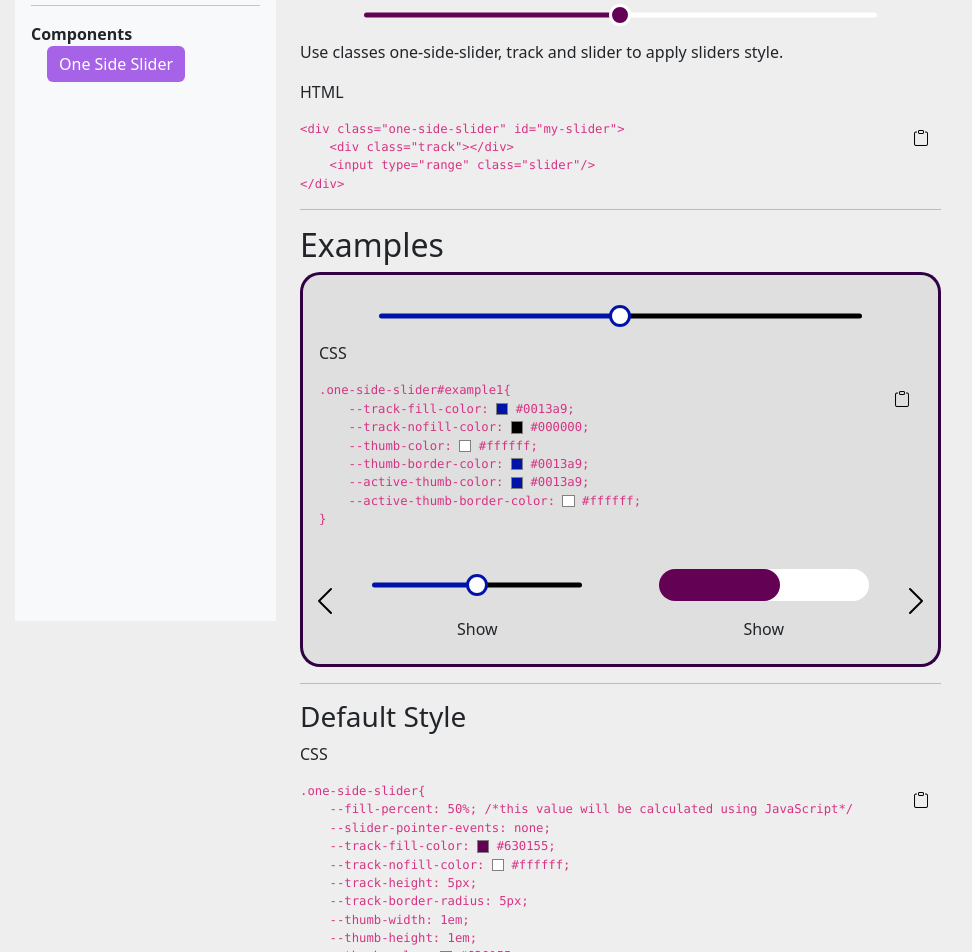
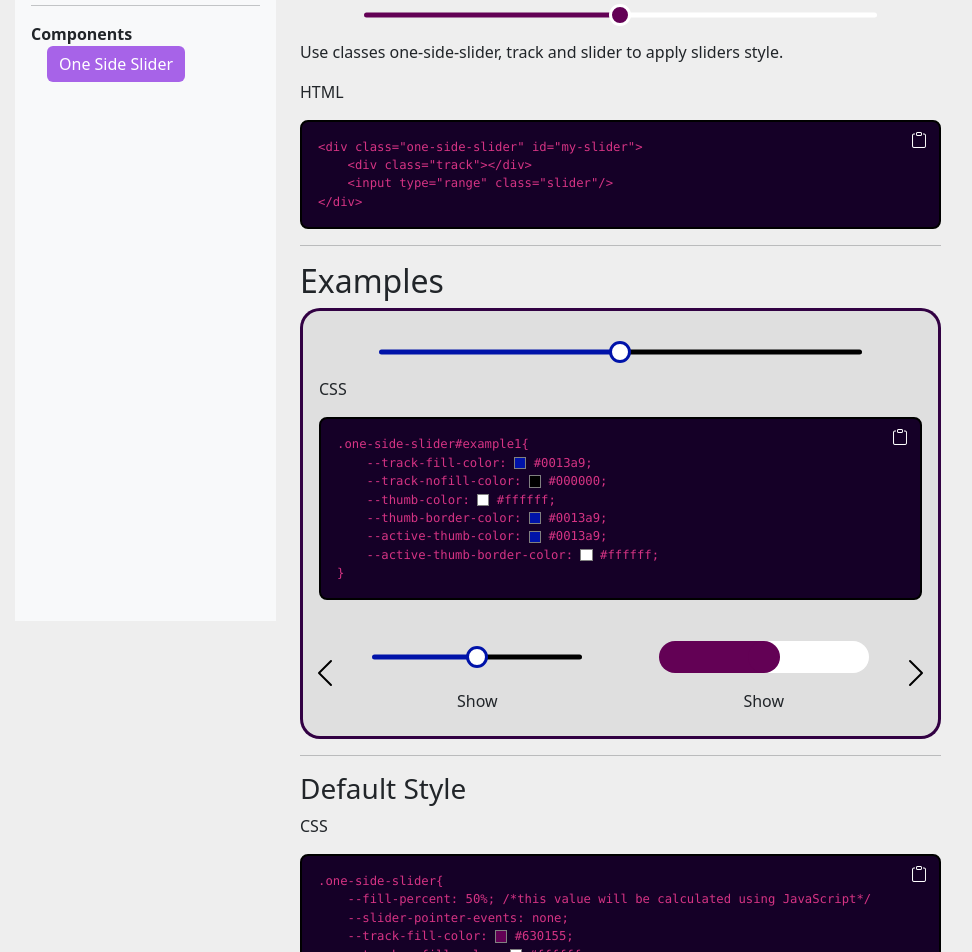
Before and after one commit to MohammedAdel224/dreams, an Angular app: page /docs/components/one-side-slider in a window 1280 px wide. Shown: the part 180-1132 px from the top of the page, without its empty margins (67-1039 px from the left). Built offline with nearby package versions, Linux system fonts and the light colour scheme.

Commit message:
apply new code component style approach

```diff
--- a/src/app/docs/components/one-side-slider/create-slider/create-slider.component.html
+++ b/src/app/docs/components/one-side-slider/create-slider/create-slider.component.html
@@ -7,5 +7,9 @@
 
         <p>Use classes <span class="highlight">one-side-slider</span>, <span class="highlight">track</span> and <span class="highlight">slider</span> to apply sliders style.</p>
         <p>HTML</p>
-        <app-code [innerHTML]="this.oneSideSlider" [code]="this.oneSideSliderCode"></app-code>
+        <app-code
+            [innerHTML]="this.oneSideSlider"
+            [code]="this.oneSideSliderCode"
+            [class]="'code-container code-dark'">
+        </app-code>
 </section>
--- a/src/app/docs/components/one-side-slider/default-style/default-style.component.html
+++ b/src/app/docs/components/one-side-slider/default-style/default-style.component.html
@@ -1,5 +1,9 @@
 <section>
     <h3>Default Style</h3>
     <p>CSS</p>
-    <app-code [innerHTML]="this.innerHTML" [code]="this.cssCode"></app-code>
+    <app-code
+        [innerHTML]="this.innerHTML"
+        [code]="this.cssCode"
+        [class]="'code-container code-dark'">
+    </app-code>
 </section>
--- a/src/app/docs/components/one-side-slider/examples/examples.component.html
+++ b/src/app/docs/components/one-side-slider/examples/examples.component.html
@@ -8,6 +8,7 @@
                 <app-code
                     [innerHTML]="this.selectedExample.HighlightedCSS"
                     [code]="this.selectedExample.CSS"
+                    [class]="'code-container code-dark'"
                     #exampleCode>
                 </app-code>
             }
--- a/src/app/docs/get-started/download/download.component.html
+++ b/src/app/docs/get-started/download/download.component.html
@@ -9,16 +9,34 @@
         <li><pre class="m-0">Compiled and minified JavaScript plugins</pre></li>
     </ul>
     <p>This doesn’t include documentation or source files.</p>
-    <a type="button" class="btn btn-purple btn-lg" [href]="this.util.download.dist">Download <i class="bi bi-cloud-arrow-down"></i></a>
+    <a
+        type="button"
+        class="btn btn-purple btn-lg"
+        [href]="this.util.download.dist">
+        Download <i class="bi bi-cloud-arrow-down"></i>
+    </a>
     <p class="mt-3">Content</p>
-    <app-code [innerHTML]="this.dreamsDistContent" [code]="this.dreamsDistContent"></app-code>
+    <app-code
+        [innerHTML]="this.dreamsDistContent"
+        [code]="this.dreamsDistContent"
+        [class]="'code-container code-dark'">
+    </app-code>
 
     <hr>
 
     <h2>Source Code</h2>
     <p>You can also download <app-brand-name></app-brand-name>' source code</p>
-    <a type="button" class="btn btn-purple btn-lg" [href]="this.util.download.src">Download Src <i class="bi bi-cloud-arrow-down"></i></a>
+    <a
+        type="button"
+        class="btn btn-purple btn-lg"
+        [href]="this.util.download.src">
+        Download Src <i class="bi bi-cloud-arrow-down"></i>
+    </a>
     <p class="mt-3">Content</p>
-    <app-code [innerHTML]="this.dreamsSrcContent" [code]="this.dreamsSrcContent"></app-code>
+    <app-code
+    [innerHTML]="this.dreamsSrcContent"
+    [code]="this.dreamsSrcContent"
+    [class]="'code-container code-dark'">
+    </app-code>
     <p class="mt-2">You can use <code>&lt;component-name&gt;/dist</code> files to include specific components in your project.</p>
 </main>
--- a/src/app/docs/get-started/introduction/introduction.component.html
+++ b/src/app/docs/get-started/introduction/introduction.component.html
@@ -7,12 +7,20 @@
     <ol>
         <li>
             <p>Create a new <code>index.html</code> file in your project root.</p>
-            <app-code [innerHTML]="this.initIndexHTML" [code]="this.initIndexHTMLCode"></app-code>
+            <app-code
+                [innerHTML]="this.initIndexHTML"
+                [code]="this.initIndexHTMLCode"
+                [class]="'code-container code-dark'">
+            </app-code>
         </li>
 
         <li>
             <p>Include <app-brand-name></app-brand-name>' CSS and JS. Place the <code>&lt;link&gt;</code> tag in the <code>&lt;head&gt;</code> for our CSS, and the <code>&lt;script&gt;</code> tag for our JavaScript before the closing <code>&lt;/body&gt;</code>.</p>
-            <app-code [innerHTML]="this.includeCSSAndJs" [code]="this.includeCSSAndJsCode"></app-code>
+            <app-code
+                [innerHTML]="this.includeCSSAndJs"
+                [code]="this.includeCSSAndJsCode"
+                [class]="'code-container code-dark'">
+            </app-code>
         </li>
     </ol>
 
@@ -29,11 +37,23 @@
             <tbody class="table-group-divider">
                 <tr>
                     <td>CSS</td>
-                    <td class="text-break"><app-code [innerHTML]="this.util.cdn.css" [code]="this.util.cdn.css" [withContainer]="false" [class]="'text-break'"></app-code></td>
+                    <td class="text-break">
+                        <app-code
+                            [innerHTML]="this.util.cdn.css"
+                            [code]="this.util.cdn.css"
+                            [class]="'code-light text-break'">
+                        </app-code>
+                    </td>
                 </tr>
                 <tr>
                     <td>JS</td>
-                    <td class="text-break"><app-code [innerHTML]="this.util.cdn.js" [code]="this.util.cdn.js" [withContainer]="false" [class]="'text-break'"></app-code></td>
+                    <td class="text-break">
+                        <app-code
+                            [innerHTML]="this.util.cdn.js"
+                            [code]="this.util.cdn.js"
+                            [class]="'code-light text-break'">
+                        </app-code>
+                    </td>
                 </tr>
             </tbody>
         </table>
```
